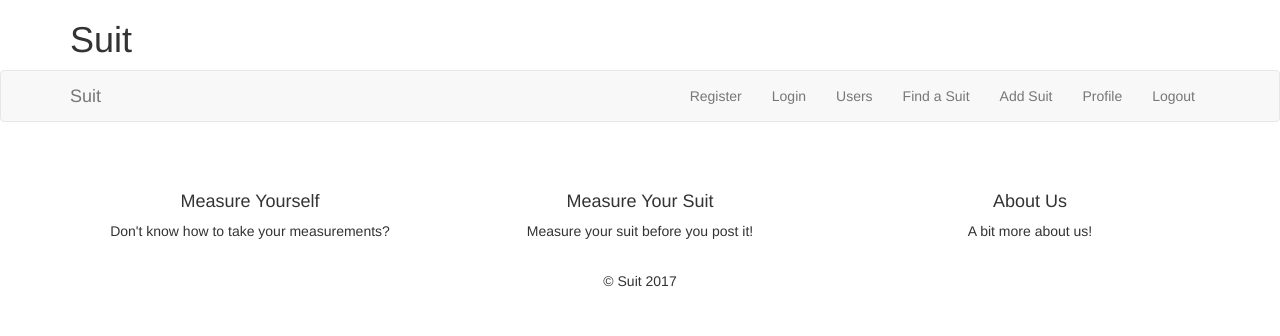
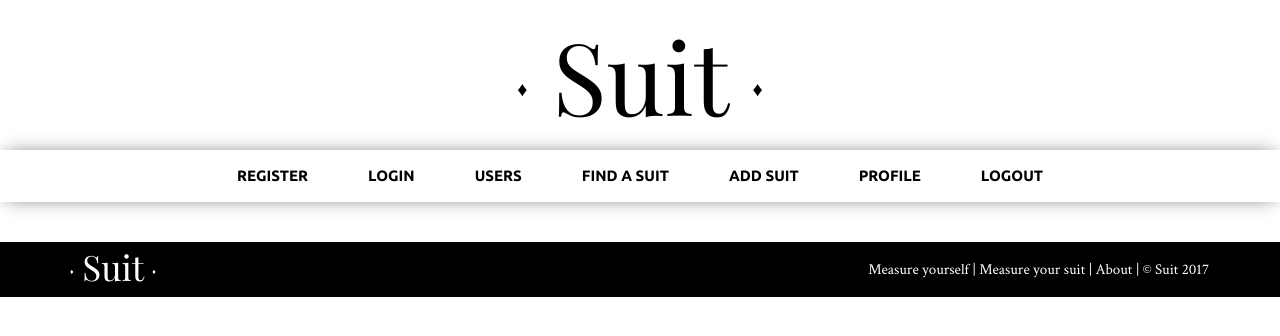
Before and after one commit to DaneshMadarbakus/WDI_PROJECT_4_CLIENT, a website: page public/index.html at #/users in a window 1280 px wide. Drawn offline with nearby package versions, Linux system fonts and the light colour scheme; files that its build step writes are made by us from their sources.

Commit message:
added styling to the header, navbar and footer

```diff
--- a/public/index.html
+++ b/public/index.html
@@ -5,6 +5,7 @@
   <meta charset="utf-8">
   <title>suit</title>
   <link rel="stylesheet" href="https://maxcdn.bootstrapcdn.com/bootstrap/3.3.7/css/bootstrap.min.css" integrity="sha384-BVYiiSIFeK1dGmJRAkycuHAHRg32OmUcww7on3RYdg4Va+PmSTsz/K68vbdEjh4u" crossorigin="anonymous">
+  <link href="https://fonts.googleapis.com/css?family=Crimson+Text|Ubuntu:700|Playfair+Display" rel="stylesheet">
   <!-- inject:js -->
   <script src="js/app.js"></script>
   <!-- endinject -->
@@ -14,9 +15,7 @@
 </head>
 <body ng-controller="MainCtrl as main">
   <header>
-    <div class="container">
-    <h1>Suit</h1>
-    </div>
+    <h1 ui-sref="home"><span class="dspan">&diams;</span> Suit <span class="dspan">&diams;</span></h1>
     <nav class="navbar navbar-default">
       <div class="container">
         <!-- Brand and toggle get grouped for better mobile display -->
@@ -27,12 +26,10 @@
             <span class="icon-bar"></span>
             <span class="icon-bar"></span>
           </button>
-          <a class="navbar-brand" ui-sref="home">Suit</a>
         </div>
-
         <!-- Collect the nav links, forms, and other content for toggling -->
         <div class="collapse navbar-collapse" id="bs-example-navbar-collapse-1">
-          <ul class="nav navbar-nav navbar-right">
+          <ul class="nav navbar-nav">
             <li ng-hide="main.user">
               <a ui-sref="register">Register</a>
             </li>
@@ -59,43 +56,24 @@
       </div><!-- /.container-fluid -->
     </nav>
   </header>
-  <main class="container" ui-view></main>
-
+  <main ui-view></main>
   <br>
-
-
-<div class="footer">
+  <footer class="footer-bottom">
     <div class="container">
       <div class="row">
-              <div class="col-md-4">
-                <center>
-                  <br>
-                  <h4 class="footertext" ui-sref="measureyourself">Measure Yourself</h4>
-                  <p class="footertext">Don't know how to take your measurements?</p>
-                    <br>
-                </center>
+        <div class="col-xs-6">
+          <p><span class="dspan">&diams;</span> Suit <span class="dspan">&diams;</span></p>
         </div>
-              <div class="col-md-4">
-                <center>
-                  <br>
-                  <h4 class="footertext" ui-sref="measureyoursuit">Measure Your Suit</h4>
-                  <p class="footertext">Measure your suit before you post it!</p>
-                  <br>
-                </center>
-              </div>
-              <div class="col-md-4">
-                <center>
-                  <br>
-                  <h4 class="footertext" ui-sref="aboutus">About Us</h4>
-                  <p class="footertext">A bit more about us!</p>
-                  <br>
-                </center>
-              </div>
-            </div>
-            <div class="row">
-            <center><p class="footertext">&copy; Suit 2017</p></center>
+        <div class="col-md-6 col-xs-6">
+          <ul class="nav navbar-nav navbar-right">
+            <li ui-sref="measureyourself">Measure yourself |</li>
+            <li ui-sref="measureyoursuit">Measure your suit |</li>
+            <li ui-sref="aboutus">About |</li>
+            <li>© Suit 2017</li>
+          </ul>
         </div>
       </div>
     </div>
+  </footer>
 </body>
 </html>
--- /dev/null
+++ b/src/scss/_mixins.scss
@@ -0,0 +1,5 @@
+@mixin border-radius($radius){
+ -webkit-border-radius: $radius;
+    -moz-border-radius: $radius;
+         border-radius: $radius;
+}
--- /dev/null
+++ b/src/scss/_variables.scss
@@ -0,0 +1,11 @@
+$primary-color:   #000000;
+$secondary-color: #D0D0D0;
+$tertiary-color:  #f6fafd;
+$quarternary-color: #333;
+$accent-color:    #C00000;
+$white:           #ffffff;
+$black:           #000000;
+
+$heading-font:    'Playfair Display', serif;
+$nav-font:        'Ubuntu', sans-serif;
+$body-font:       'Crimson Text', serif;
--- /dev/null
+++ b/src/scss/modules/_footer.scss
@@ -0,0 +1,25 @@
+footer {
+  background: $black;
+  height: 55px;
+  p {
+    font-size: 35px;
+    margin:0;
+    color: $white;
+    font-family: $heading-font;
+    span {
+      font-size:7px;
+      position:relative;
+      bottom:7px;
+    }
+  }
+  .nav {
+    margin:17px 0;
+    li {
+      color: $white;
+      font-size:15px;
+      font-family: $body-font;
+      padding-left: 2px;
+      padding-right: 1px;
+    }
+  }
+}
--- /dev/null
+++ b/src/scss/modules/_header.scss
@@ -0,0 +1,19 @@
+header {
+  h1 {
+  font-family: $heading-font;
+  color: $black;
+  font-size:100px;
+  text-align: center;
+  margin-top:20px;
+  margin-bottom: 20px;
+  // width:300px;
+  // margin:0 auto;
+  // border-top: 2px solid $black;
+  // border-bottom: 2px solid $black;
+  }
+  span {
+    font-size:20px;
+    position:relative;
+    bottom:20px;
+  }
+}
--- /dev/null
+++ b/src/scss/modules/_navbar.scss
@@ -0,0 +1,29 @@
+.navbar {
+  border-radius: 0;
+  border: 1.5px solid $white;
+  border-right: none;
+  border-left: none;
+  background: $white;
+  -webkit-box-shadow: 0px 0px 20px -6px rgba(0,0,0,0.75);
+  -moz-box-shadow: 0px 0px 20px -6px rgba(0,0,0,0.75);
+  box-shadow: 0px 0px 20px -6px rgba(0,0,0,0.75);
+  .navbar-nav {
+    display: inline-block;
+    float: none;
+    vertical-align: top;
+    li{
+      a{
+        color: $black;
+        font-family: $nav-font;
+        font-size: 15px;
+        font-weight:900;
+        text-transform: uppercase;
+        padding-left: 30px;
+        padding-right: 30px;
+      }
+    }
+  }
+  .navbar-collapse {
+    text-align: center;
+  }
+}
--- /dev/null
+++ b/src/scss/style.scss
@@ -0,0 +1,15 @@
+@import "mixins";
+@import "variables";
+
+@import "modules/header";
+@import "modules/navbar";
+@import "modules/footer";
+
+
+/*
+@import "pages/companyDash";
+@import "pages/home";
+@import "pages/companies";
+@import "pages/companiesShow";
+@import "pages/usersShow";
+@import "pages/login"; */
```
Also changed, not shown: public/js/views/home.html (+4 -7 lines), src/index.html (+15 -37 lines), src/js/views/home.html (+4 -7 lines), public/css/style.css, public/images/banner_suit.jpg (added), src/images/banner_suit.jpg (added), 4 other files. Lines whose indentation alone changed are shown as unchanged.
